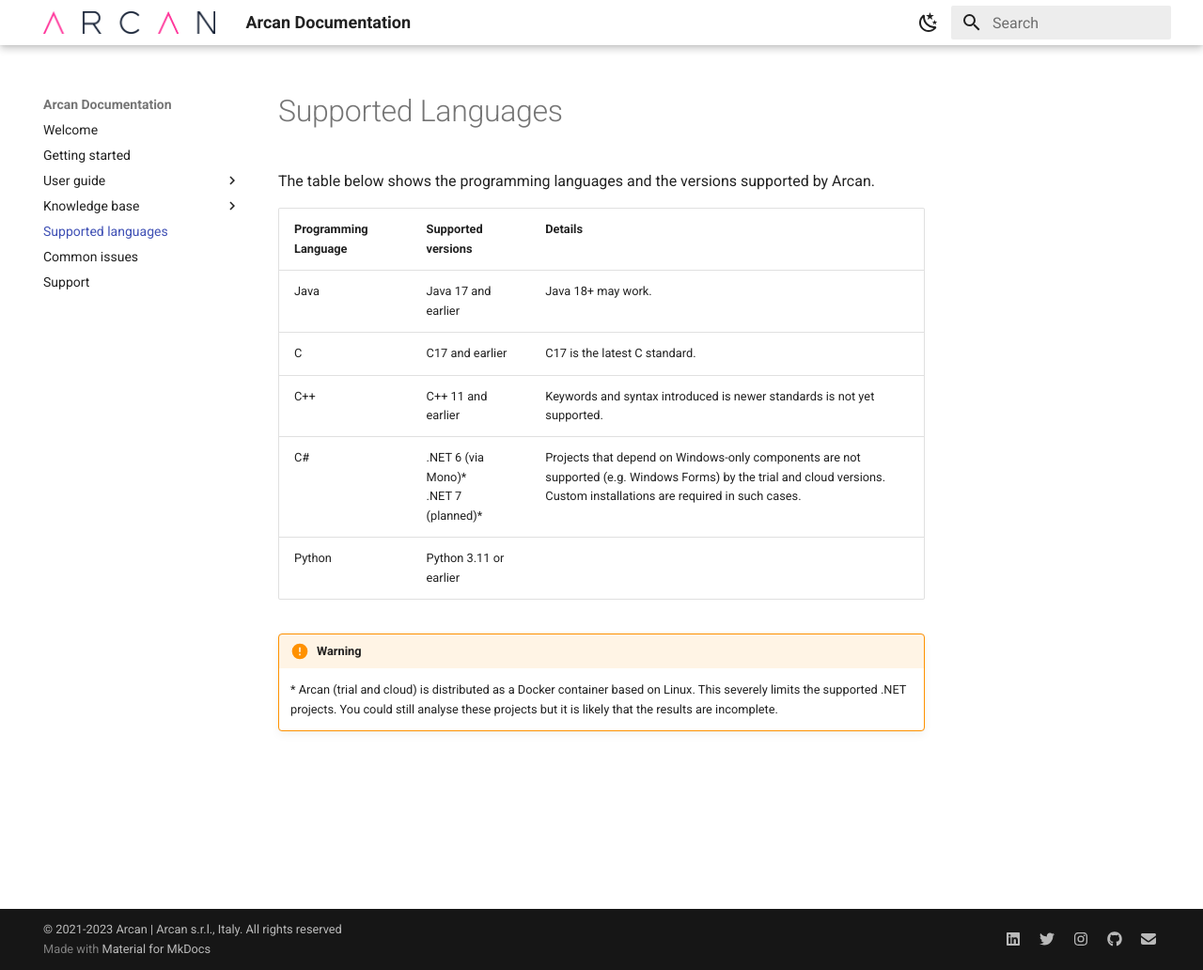
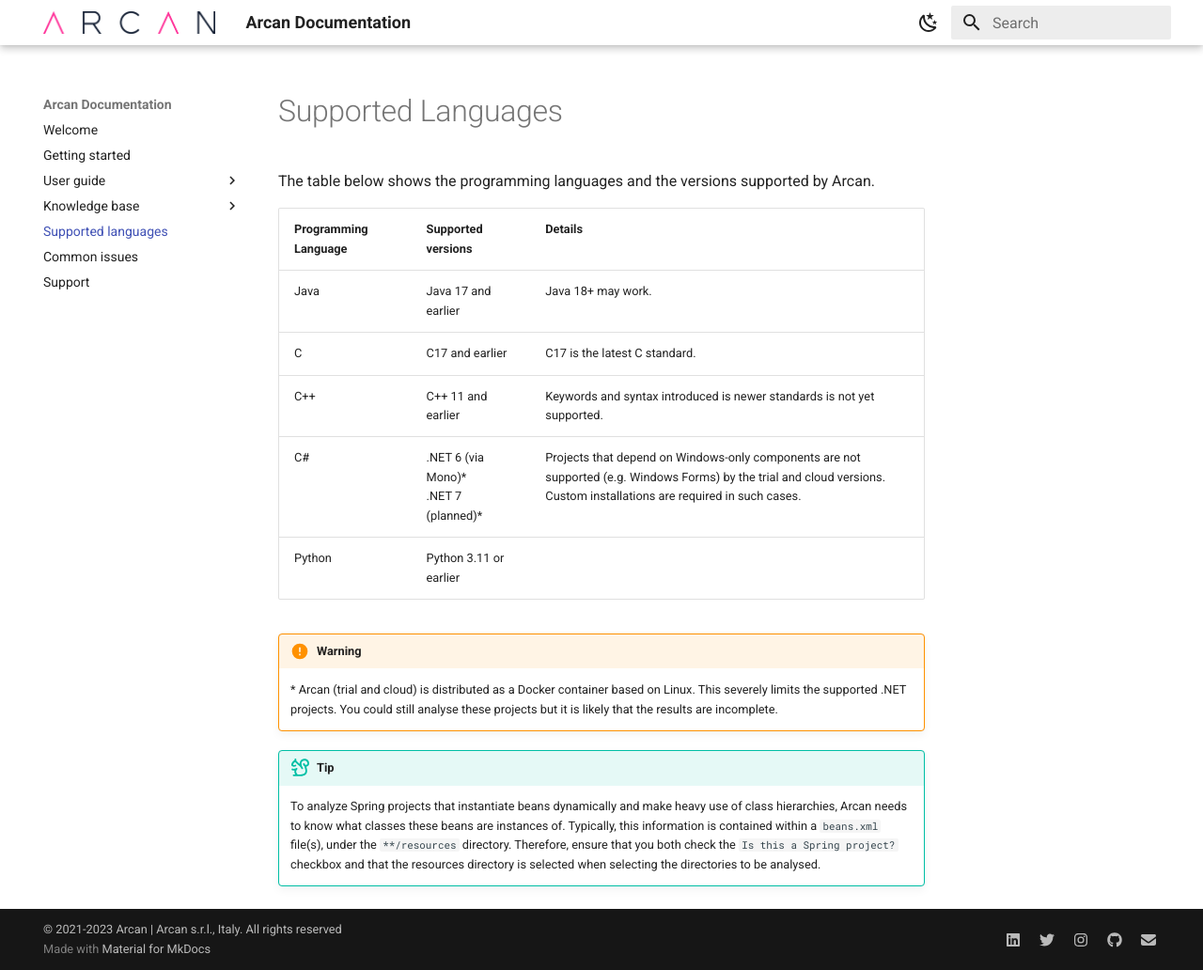
Before and after one commit to Arcan-Tech/arcan-docs, an MkDocs documentation site: the page built from docs/compatibility.md, in a window 1280 px wide and 1032 px high. Shown: the whole window at 94% size. Built offline with MkDocs 1.6.1 and Material for MkDocs 9.7.7, drawn with Linux system fonts in a browser that asks for light colours; the version menu is left out.

Commit message:
Added tip for spring users

```diff
--- a/docs/compatibility.md
+++ b/docs/compatibility.md
@@ -13,3 +13,7 @@
 !!! warning
 
     \* Arcan (trial and cloud) is distributed as a Docker container based on Linux. This severely limits the supported .NET projects. You could still analyse these projects but it is likely that the results are incomplete.
+
+!!! tip
+
+    To analyze Spring projects that instantiate beans dynamically and make heavy use of class hierarchies, Arcan needs to know what classes these beans are instances of. Typically, this information is contained within a `beans.xml` file(s), under the `**/resources` directory. Therefore, ensure that you both check the `Is this a Spring project?` checkbox and that the resources directory is selected when selecting the directories to be analysed.
```
Also changed, not shown: docs/common-issues.md (+5 -0 lines).
